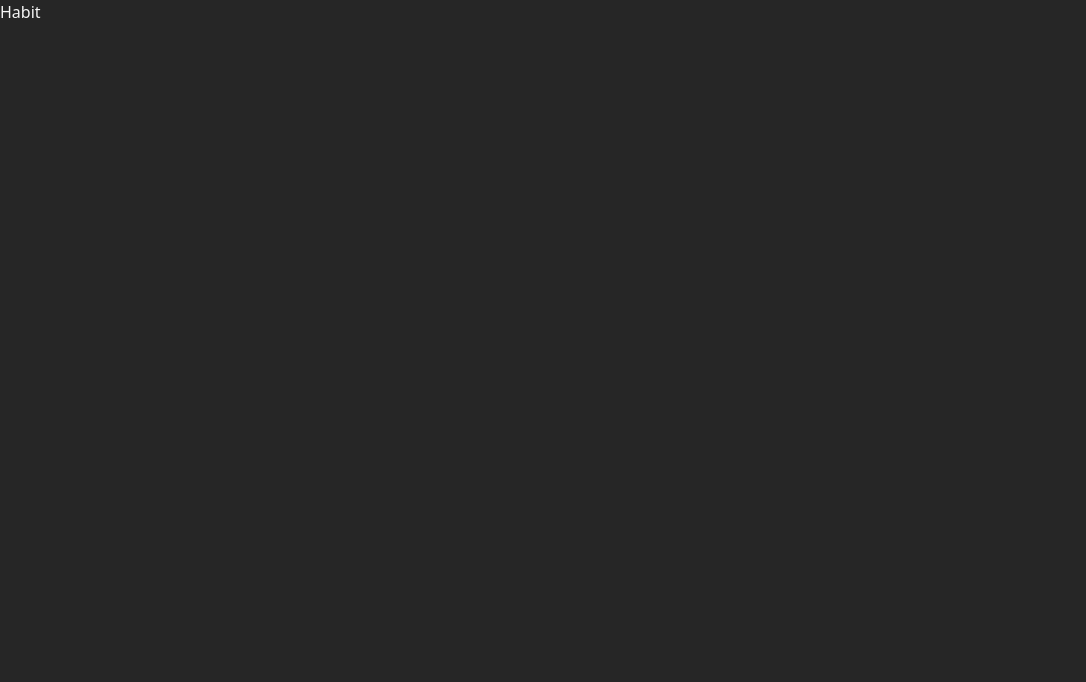
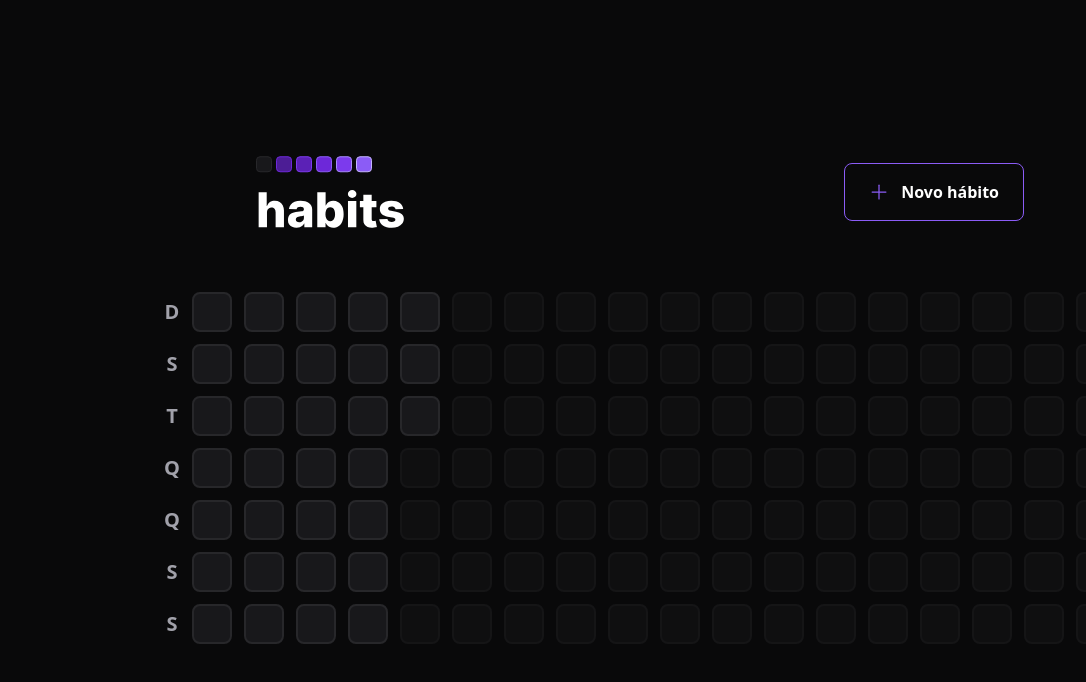
Before and after one commit to davyd-souza/habits, a React (Vite) app in the folder web/: page / in a window 1280 px wide. Shown: the top 682 px of the page, without its empty margins (0-1086 px from the left). Built offline with nearby package versions, Linux system fonts and the light colour scheme.

Commit message:
feat(web): add Header and SummaryTable

```diff
--- a/web/src/App.tsx
+++ b/web/src/App.tsx
@@ -1,13 +1,20 @@
 // DEPENDENCY
 import React from 'react'
+
+// COMPONENT
+import { Header } from './components/Header'
+import { SummaryTable } from './components/SummaryTable'
 
 // STYLE
 import './styles/global.css'
 
 export function App() {
   return (
-    <div className='bg-neutral-800 min-h-screen text-neutral-100'>
-      <h1>Habit</h1>
+    <div className='w-screen min-h-screen grid place-items-center'>
+      <div className='w-full max-w-5xl px-6 grid gap-16'>
+        <Header />
+        <SummaryTable />
+      </div>
     </div>
   )
 }
```
